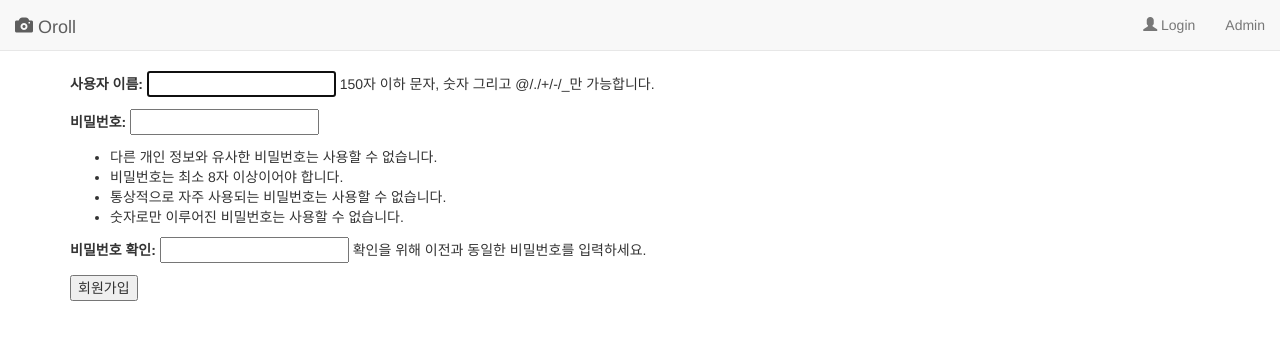
After one commit to Ssnnaaiill/oroll, a Django app: page /accounts/signup in a window 1280 px wide. The commit adds this page. Shown: the top 340 px of the page. Run offline with Django 3.2, Linux system fonts and the light colour scheme; some libraries are stand-ins or nearby versions.

Commit message:
회원가입 폼 구현

```diff
--- a/mysite/urls.py
+++ b/mysite/urls.py
@@ -23,4 +23,6 @@ urlpatterns = [
     url(r'^$', oroll_views.IndexView.as_view(), name = 'root'),
     url(r'^oroll/', include('oroll.urls')),
     url(r'^accounts/', include('django.contrib.auth.urls')),
+    url(r'^accounts/signup$', oroll_views.CreateUserView.as_view(), name = 'signup'),
+    url(r'^accounts/signup/done$', oroll_views.RegisteredView.as_view(), name = 'create_user_done'),
 ]
--- a/oroll/templates/oroll/base.html
+++ b/oroll/templates/oroll/base.html
@@ -5,7 +5,7 @@
 		<meta http-equiv="X-UA-Compatible" content="IE=edge">
 		<meta name="viewport" content="width=device-width, initial-scale=1">
 		<!-- The above 3 meta tags *must* come first in the head; any other head content must come *after* these tags -->
-		<title>Kilogram</title>
+		<title>Oroll</title>
 
 		<!-- Bootstrap -->
 		<link href="//maxcdn.bootstrapcdn.com/bootstrap/3.3.7/css/bootstrap.min.css" rel="stylesheet">
@@ -38,7 +38,7 @@
 				<div class="collapse navbar-collapse">
 					<ul class="nav navbar-nav navbar-right">
 						{% if user.is_active %}
-						<li><a href="{% url 'login' %}"> <span class="glyphicon glyphicon-user"></span>{{user.username}}</a></li>
+						<li><a href="{% url 'login' %}"> <span class="glyphicon glyphicon-heart"></span> {{user.username}}</a></li>
 						<li><a href="{% url 'logout' %}">Logout</a></li>
 						{% else %}
 						<li><a href="{% url 'login' %}"> <span class="glyphicon glyphicon-user"></span> Login</a></li>
--- a/oroll/templates/registration/login.html
+++ b/oroll/templates/registration/login.html
@@ -16,6 +16,8 @@
 	{{ form.as_p }}
 	<button type="submit">로그인</button>
 </form>
+<br>
+<p>아이디가 없다구요? <a href="{% url 'signup' %}">회원가입</a></p>
 
 {% endif %}
 
--- /dev/null
+++ b/oroll/templates/registration/signup.html
@@ -0,0 +1,14 @@
+{% extends 'oroll/base.html' %}
+{% block content %}
+
+{% if forms.errors %}
+<p>ID나 비밀번호가 일치하지 않습니다.</p>
+{% endif %}
+
+<form method="post" action="{% url 'signup' %}">
+	{% csrf_token %}
+	{{ form.as_p }}
+	<button type="submit">회원가입</button>
+</form>
+
+{% endblock %}
--- a/oroll/views.py
+++ b/oroll/views.py
@@ -1,6 +1,18 @@
 from django.shortcuts import render
 from django.views.generic.base import TemplateView
+from django.views.generic.edit import CreateView
+from django.contrib.auth.forms import UserCreationForm
+from django.urls import reverse_lazy
 # Create your views here.
 
 class IndexView(TemplateView):
     template_name = 'oroll/index.html'
+
+class CreateUserView(CreateView):
+    template_name = 'registration/signup.html'
+    # form_class = CreateUserForm
+    form_class = UserCreationForm
+    success_url = reverse_lazy('create_user_done')
+
+class RegisteredView(TemplateView):
+    template_name = 'registration/signup_done.html'
```
